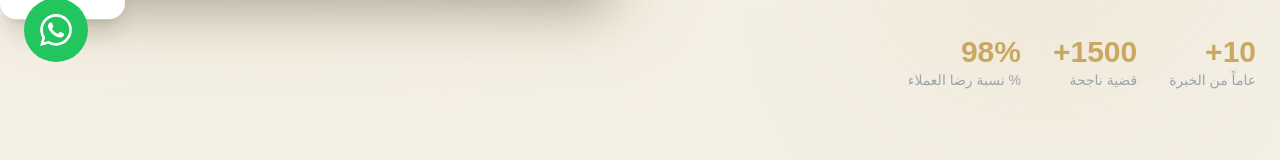
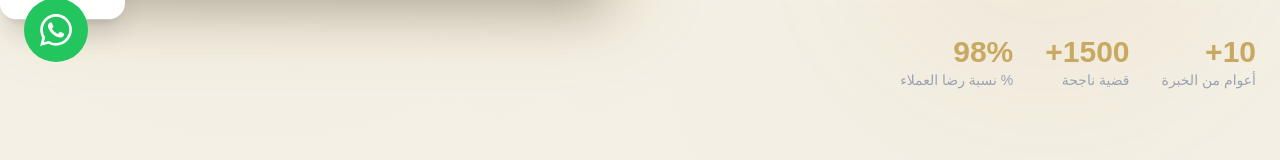
Before and after one commit to 01094095397q-bit/abdel-rhman, a plain HTML site: page index.html in a window 1280 px wide. Shown: the part 714-874 px from the top of the page. Drawn offline with nearby package versions, Linux system fonts and the light colour scheme; a small style sheet from the web is missing.

Commit message:
Update index.html

```diff
--- a/index.html
+++ b/index.html
@@ -134,7 +134,7 @@ tailwind.config = {
       <div class="flex flex-wrap gap-8 pt-8 border-t border-white/10">
         <div>
           <div class="text-3xl font-bold text-gold-500 counter" data-target="10">0</div>
-          <div class="text-gray-400 text-sm">عاماً من الخبرة</div>
+          <div class="text-gray-400 text-sm">أعوام من الخبرة </div>
         </div>
         <div>
           <div class="text-3xl font-bold text-gold-500 counter" data-target="1500">0</div>
```
